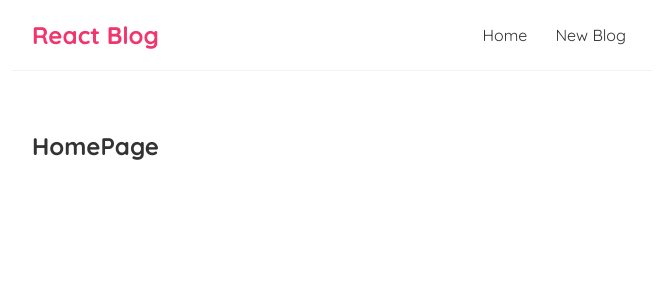
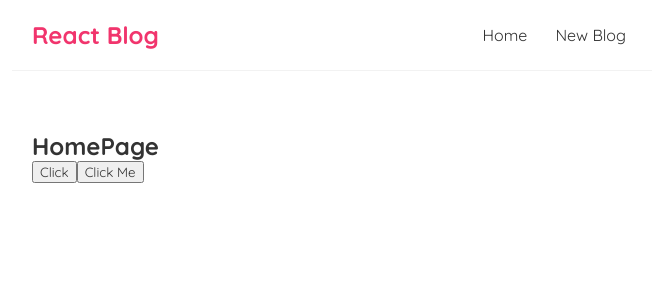
Before and after one commit to kultosh/react-blog, a JavaScript app: page / in a window 1280 px wide. Shown: the top 300 px of the page, without its empty margins (308-964 px from the left). Built offline with nearby package versions, Linux system fonts and the light colour scheme; the HTML template or start-up script is replaced by a standard one.

Commit message:
Created click events

```diff
--- a/src/Home.js
+++ b/src/Home.js
@@ -1,7 +1,17 @@
 function Home() {
+    const handleClick  = () => {
+        console.log('hello')
+    }
+
+    const handleClickAgain  = (name) => {
+        console.log('New Hello ' + name);
+    }
+
     return (
         <div className="home">
             <h2>HomePage</h2>
+            <button onClick={handleClick}>Click</button>
+            <button onClick={() => handleClickAgain('Santosh')}>Click Me</button>
         </div>
     )
 }
```
Also changed, not shown: 1 other file (tests, documents, lock files or other folders).
